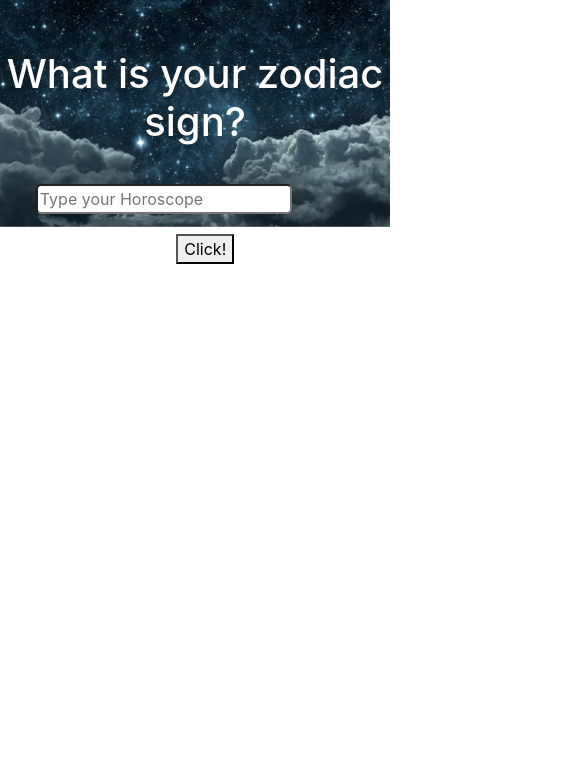
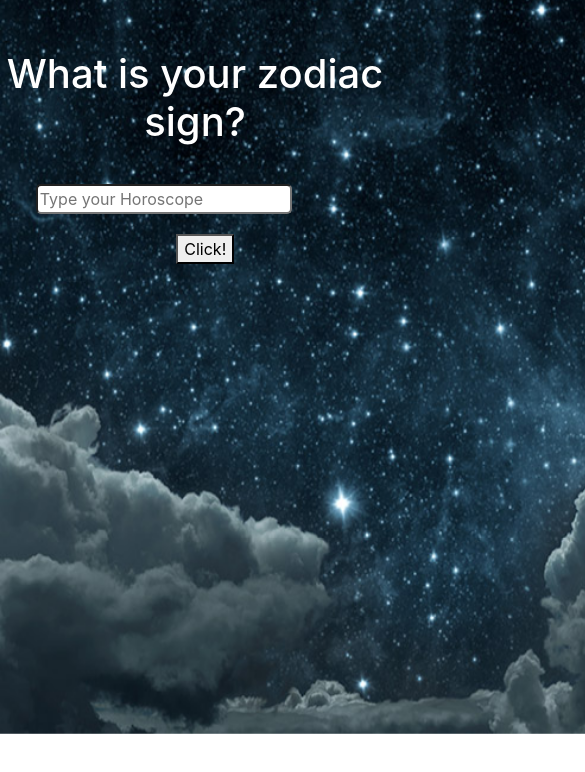
Before and after one commit to sammypaiz0606/zodiac, a plain HTML site: page index.html in a window 390 px wide. Shown: the top 772 px of the page, 585 px wide, since content can reach past the window. Drawn offline with nearby package versions, Linux system fonts and the light colour scheme.

Commit message:
added media query

```diff
--- a/css/main.css
+++ b/css/main.css
@@ -1,4 +1,5 @@
 .wrapper{
+    margin:0 auto;
     text-align: center;
 }
 
@@ -12,8 +13,8 @@
 
 }
 .space  {
-    width:100%;
-    min-height:80%;
+    width:1500px;
+    height:100%;
     position: relative;
     top:-200px;
 }
@@ -29,3 +30,20 @@ button {
     top:130px;
     right:120px;
 }
+.secondDiv {
+
+}
+
+
+@media only screen and (max-width: 1000px) {
+    .space {
+        width:950px;
+        height:800px;
+    }
+}
+@media only screen and (max-width:600px) {
+    .space {
+        width:700px
+        height:600px;
+    }
+}
```
